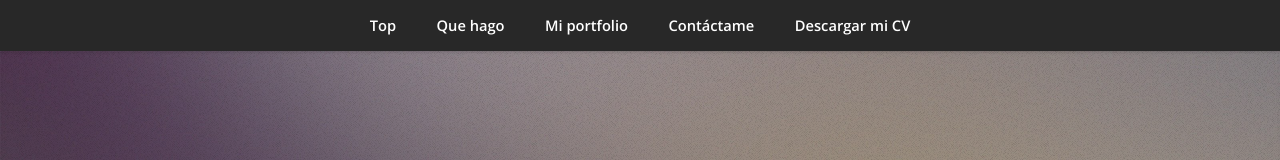
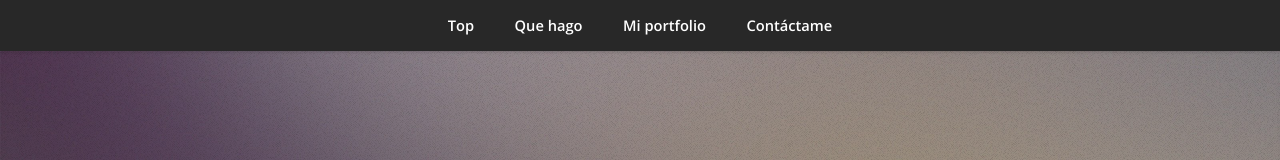
Before and after one commit to SandyMarmolejo/portfolio, a plain HTML site: page index.htm in a window 1280 px wide. Shown: the top 160 px of the page. Drawn offline with nearby package versions, Linux system fonts and the light colour scheme.

Commit message:
Eliminar link cv

```diff
--- a/index.htm
+++ b/index.htm
@@ -20,8 +20,7 @@
 			<li><a href="#work">Que hago</a></li>
 			<li><a href="#portfolio">Mi portfolio</a></li>
 			<li><a href="#contact">Contáctame</a></li>
-			<li><a href="document/CV-Sandy-Marmolejo.pdf" target="_blank" >Descargar mi CV</a></li>
-		</ul>
+			</ul>
 	</nav>
 
 	<!-- Home -->
```
